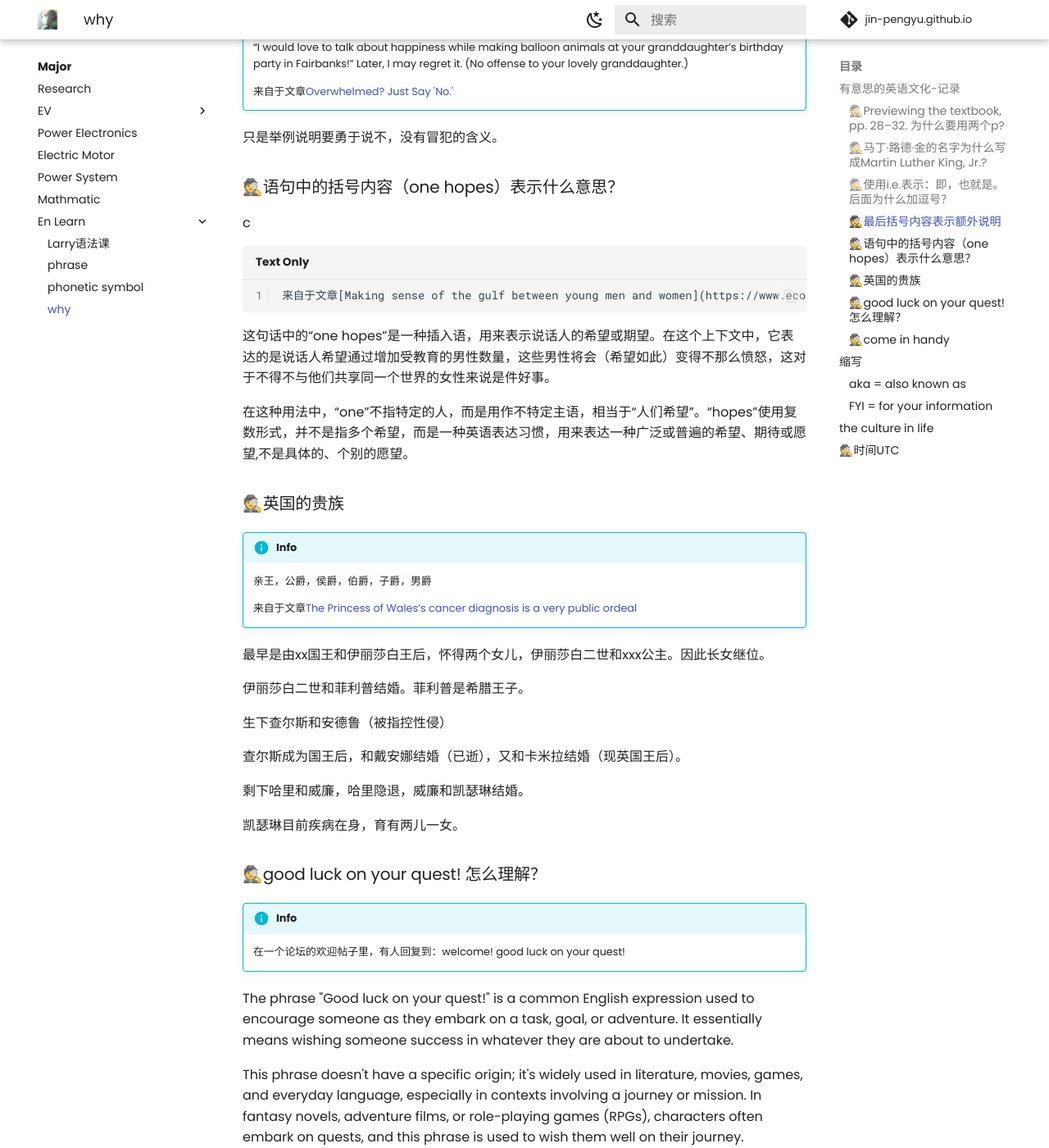
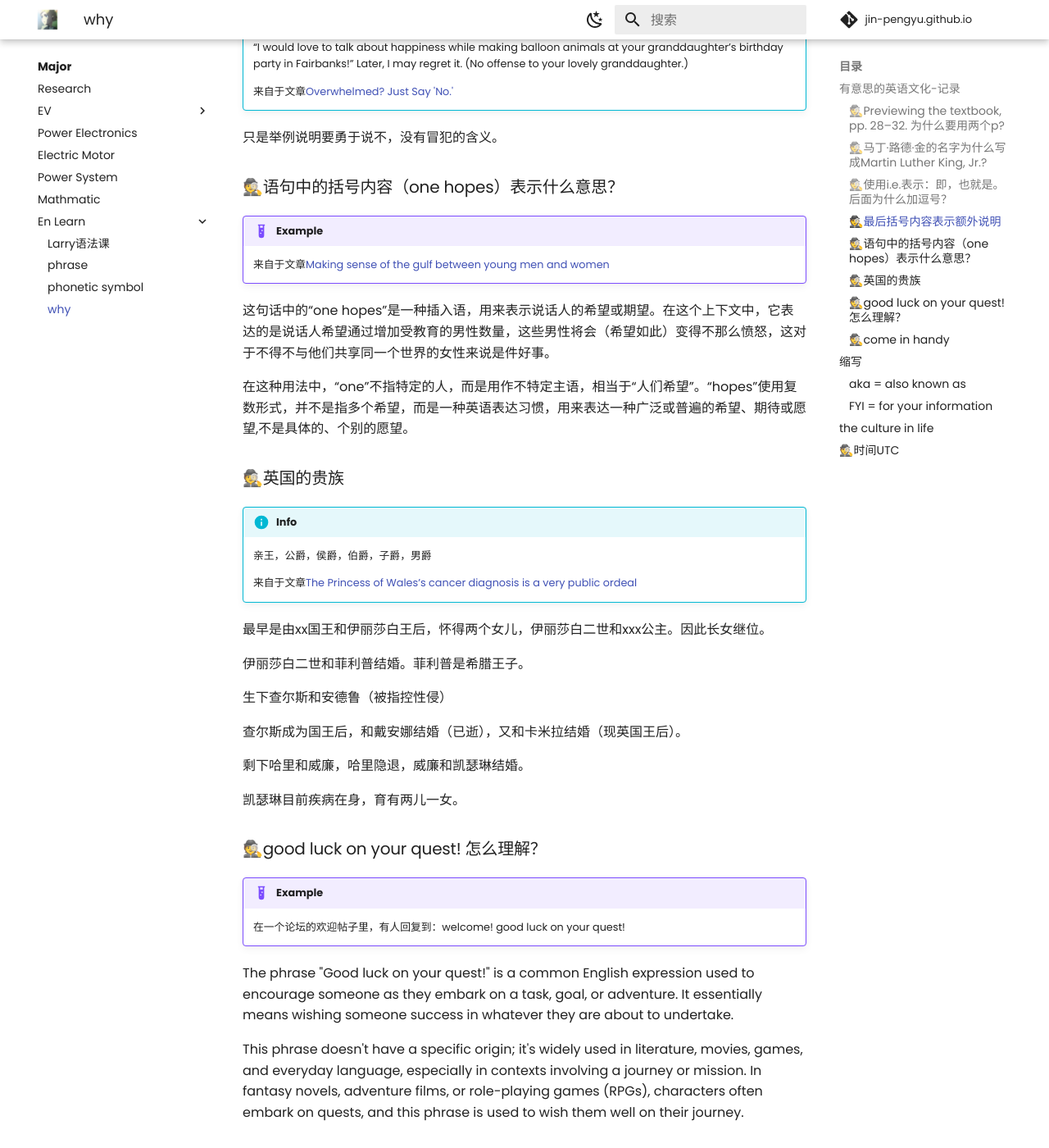
Before and after one commit to Pengyu-Jin/Pengyu-Jin.github.io, an MkDocs documentation site: the page built from docs/major/EN-learn/why.md, in a window 1280 px wide and 1400 px high, scrolled down 1390 px. Shown: the whole window at 82% size. Built offline with MkDocs 1.6.1 and Material for MkDocs 9.7.7, drawn with Linux system fonts in a browser that asks for light colours; comment, search, counter and statistics services are not loaded.

Commit message:
20240905-a

```diff
--- a/docs/major/EN-learn/why.md
+++ b/docs/major/EN-learn/why.md
@@ -36,7 +36,7 @@ When you see "pp. 28–32," it signifies that the content or information spans f
 只是举例说明要勇于说不，没有冒犯的含义。
 
 ### 🕵️语句中的括号内容（one hopes）表示什么意思？
-c
+!!! example
 
     来自于文章[Making sense of the gulf between young men and women](https://www.economist.com/leaders/2024/03/14/making-sense-of-the-gulf-between-young-men-and-women){:target="_blank"}
 
@@ -65,7 +65,7 @@ c
 
 
 ### 🕵️good luck on your quest! 怎么理解？
-!!! info
+!!! example
 
     在一个论坛的欢迎帖子里，有人回复到：welcome! good luck on your quest!
 
@@ -94,6 +94,7 @@ e.g.  Gamers, FYI this is all the main series games - enjoy!
 
 
 ## the culture in life
+
 ## 🕵️时间UTC
 
 实时查看时间：[TIME.IS](https://time.is/zh/){:target="_blank"}
```
